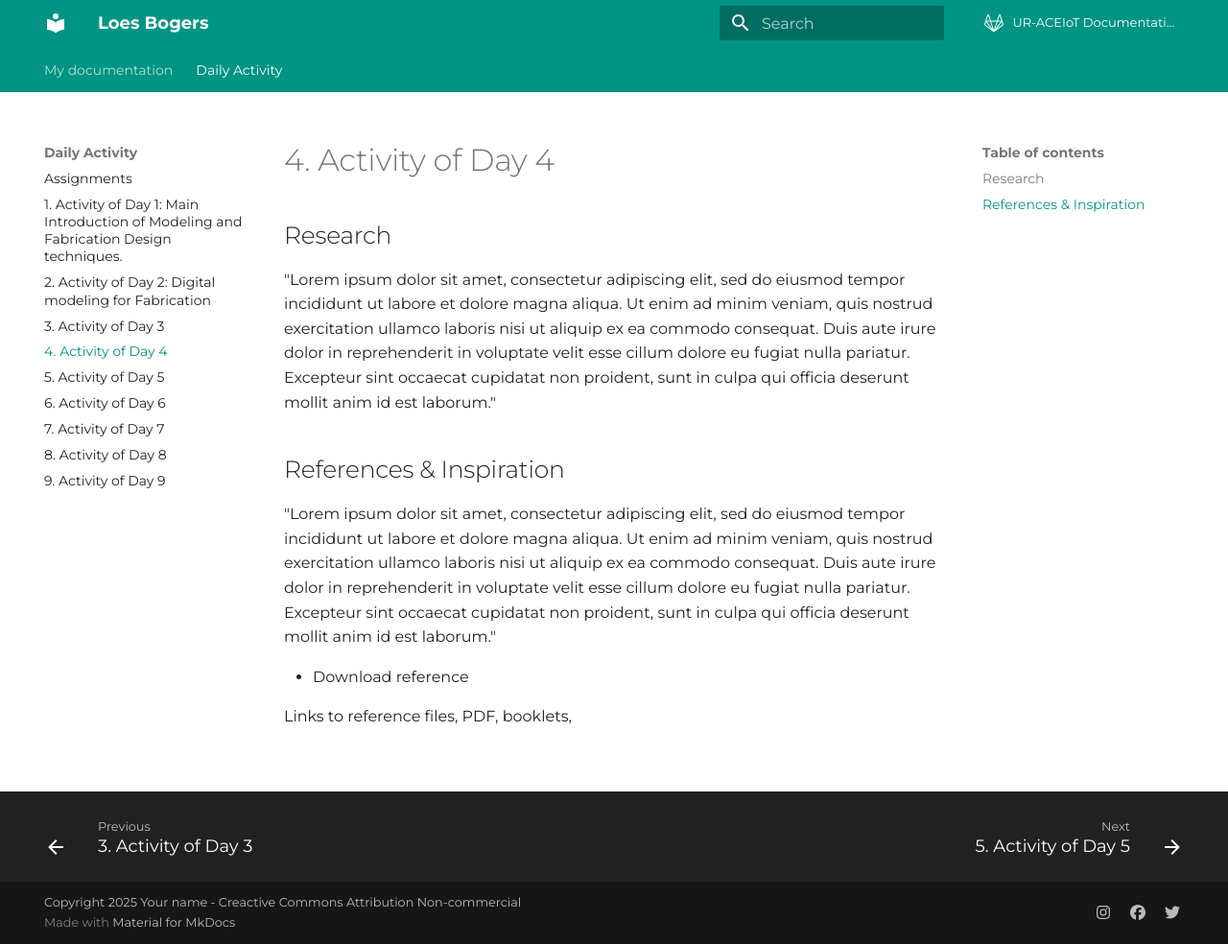
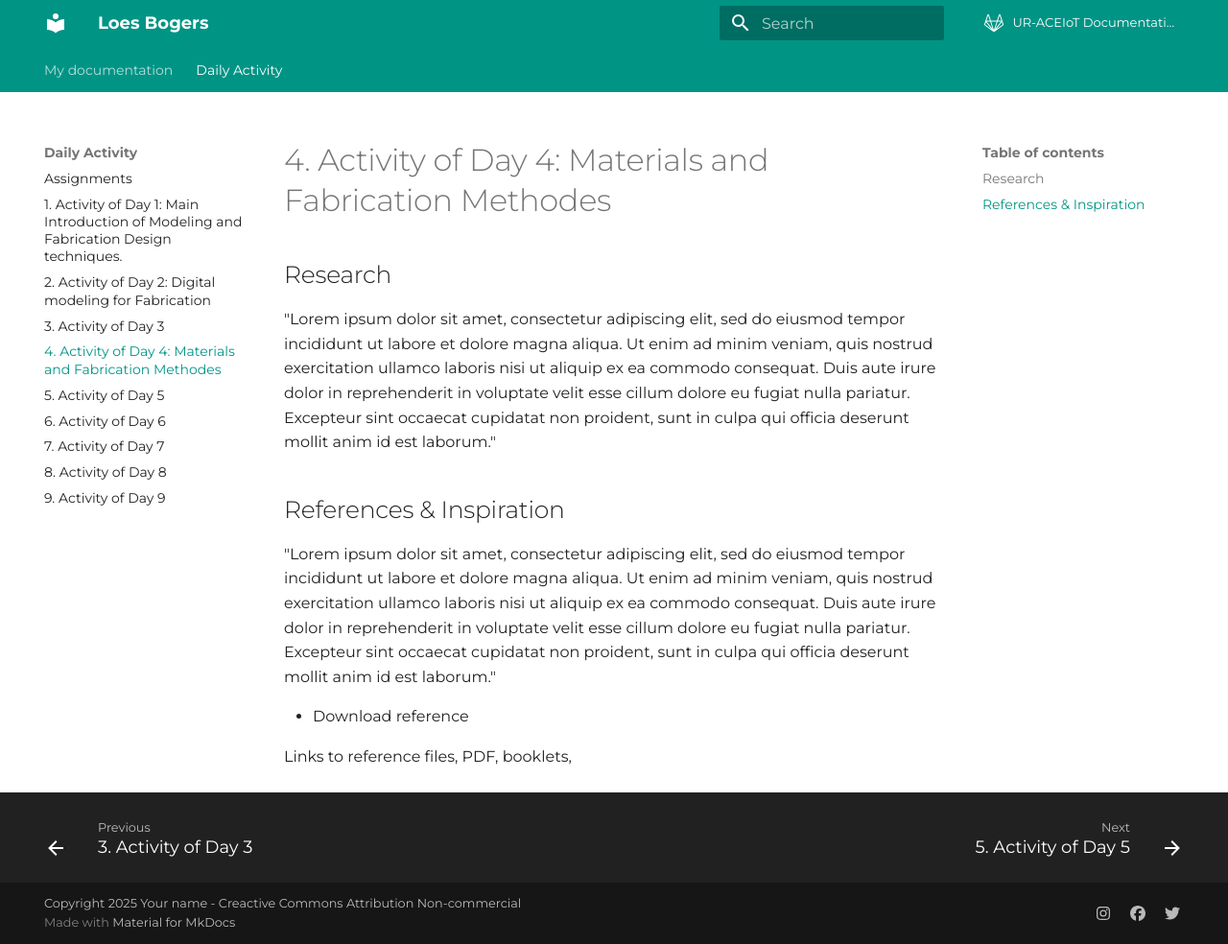
Before and after one commit to izesa/DocumentationTemplate, an MkDocs documentation site: the page built from docs/Daily-Activity/day_4.md, in a window 1280 px wide and 984 px high. Shown: the whole window at 96% size. Built offline with MkDocs 1.6.1 and Material for MkDocs 9.7.7, drawn with Linux system fonts in a browser that asks for light colours.

Commit message:
modified:   docs/Daily-Activity/day_4.md

```diff
--- a/docs/Daily-Activity/day_4.md
+++ b/docs/Daily-Activity/day_4.md
@@ -1,4 +1,4 @@
-# 4. Activity of Day 4
+# 4. Activity of Day 4: Materials and Fabrication Methodes
 
 ## Research
 
```
